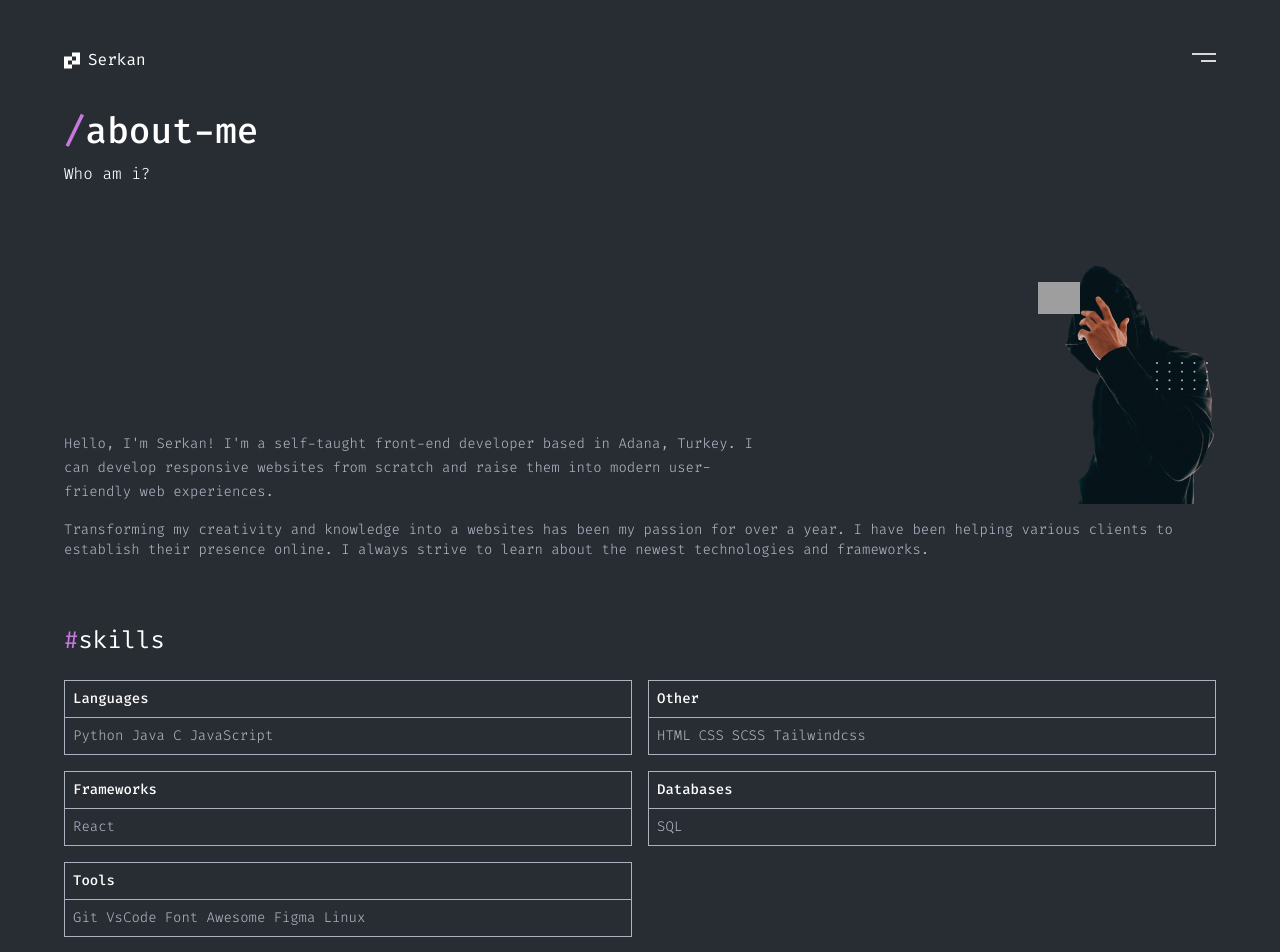
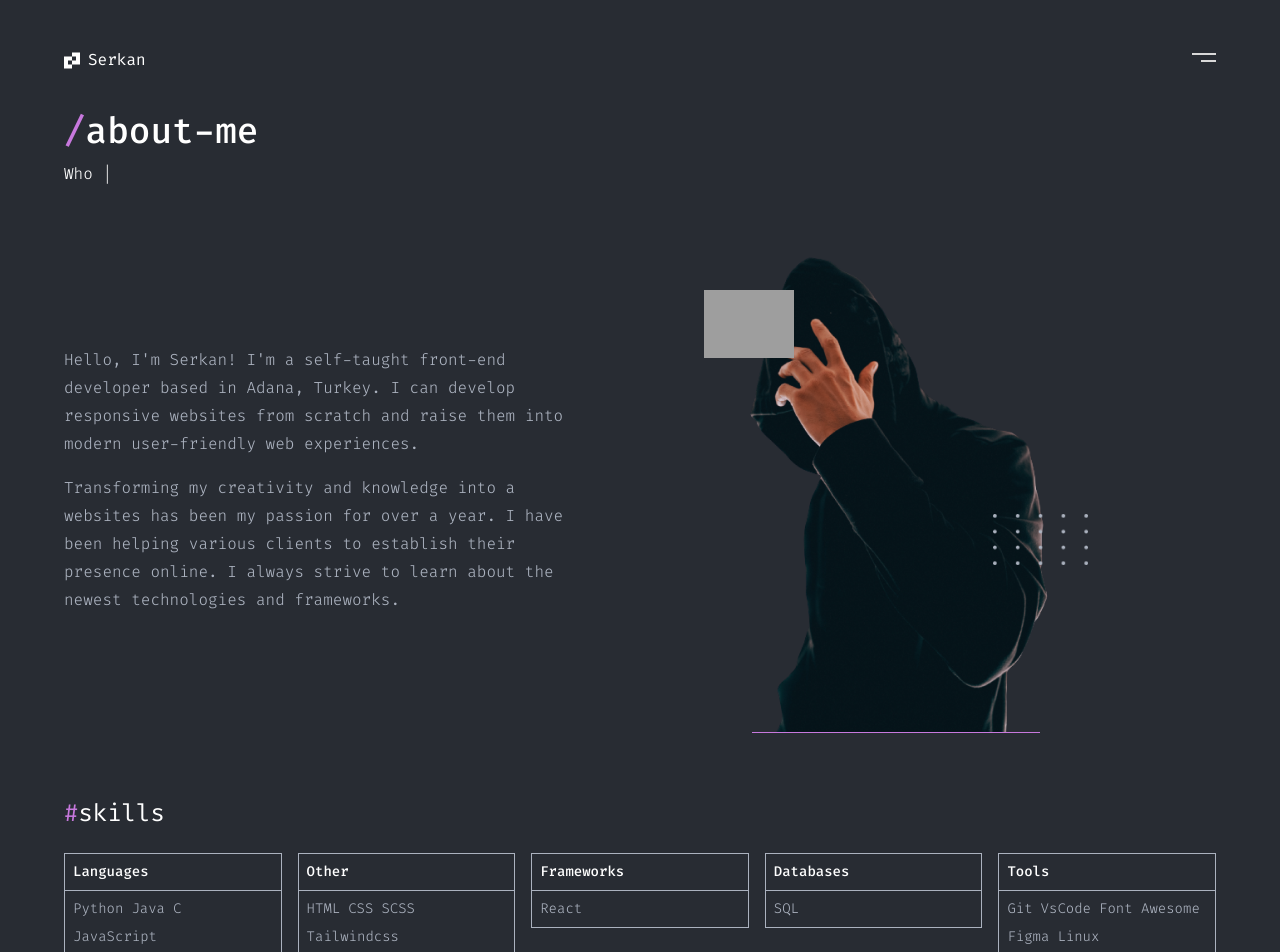
Before and after one commit to serkanursavas/portfolio, a React (Vite) app: page /about in a window 1280 px wide. Shown: the top 952 px of the page. Built offline with nearby package versions, Linux system fonts and the light colour scheme; grey boxes are pictures that could not be loaded.

Commit message:
resizing for tablet view

```diff
--- a/src/components/PageTitle.jsx
+++ b/src/components/PageTitle.jsx
@@ -1,3 +1,5 @@
+import TypingEffect from '../components/UI/TypingEffect'
+
 const PageTitle = props => {
   return (
     <div className="mt-8 text-white">
@@ -5,7 +7,9 @@ const PageTitle = props => {
         <span className="text-primary">/</span>
         {props.title}
       </p>
-      <p className="mt-1 font-light">{props.subtitle}</p>
+      <p className="mt-1 font-light">
+        <TypingEffect strings={[props.subtitle]} />
+      </p>
     </div>
   )
 }
--- a/src/pages/About.jsx
+++ b/src/pages/About.jsx
@@ -12,12 +12,14 @@ const About = () => {
         title="about-me"
         subtitle="Who am i?"
       />
-      <div className="mt-16 flex gap-1 justify-between items-end">
-        <p className="basis-3/5 leading-6 max-[330px]:text-xs text-grey font-light text-sm ">
+      <div className="sm:grid sm:grid-cols-2 sm:gap-36 sm:mt-10">
+        <div className="sm:flex sm:flex-col sm:justify-center">
+          <div className="mt-16 sm:mt-0 flex gap-1 justify-between items-end ">
+            <p className="basis-3/5 sm:basis-auto leading-6 max-[330px]:text-xs text-grey font-light  text-sm sm:text-base sm:leading-7">
               Hello, I'm Serkan! I'm a self-taught front-end developer based in Adana, Turkey. I can develop responsive
               websites from scratch and raise them into modern user-friendly web experiences.
             </p>
-        <div className="relative max-w-[170px] basis-2/5">
+            <div className="relative max-w-[170px] basis-2/5 sm:hidden">
               <img
                 className="absolute right-2 top-28 max-w-[52px]"
                 src={dots1}
@@ -33,18 +35,42 @@ const About = () => {
                 src={aboutPic}
                 alt="About-Me"
               />
+              <div className="w-32 h-[1px] bg-primary absolute bottom-0 left-4"></div>
             </div>
           </div>
-      <p className="mt-4  text-grey font-light text-sm max-[330px]:text-xs">
+          <p className="mt-4  text-grey font-light text-sm max-[330px]:text-xs sm:text-base sm:leading-7">
             Transforming my creativity and knowledge into a websites has been my passion for over a year. I have been
             helping various clients to establish their presence online. I always strive to learn about the newest
             technologies and frameworks.
           </p>
+        </div>
+        <div className="relative">
+          <div className="hidden sm:block relative w-full">
+            <img
+              className="absolute right-32 top-72 max-w-[95px]"
+              src={dots1}
+              alt="Dots"
+            />
+            <img
+              className="absolute -left-2 top-16 max-w-[90px]"
+              src={dots2}
+              alt="Dots"
+            />
+            <img
+              className=""
+              src={aboutPic}
+              alt="About-Me"
+            />
+            <div className="w-72 h-[1px] bg-primary absolute bottom-0 left-10  "></div>
+          </div>
+        </div>
+      </div>
+
       <div className="mt-16 text-white">
         <h2 className="text-2xl">
           <span className="text-primary">#</span>skills
         </h2>
-        <div className="mt-6 grid grid-cols-2 gap-4 text-sm font-light max-[330px]:text-xs">
+        <div className="mt-6 grid grid-cols-2 gap-4 text-sm font-light max-[330px]:text-xs sm:grid-cols-5">
           {skills.map((item, index) => (
             <SkillsItems
               key={index}
@@ -58,8 +84,8 @@ const About = () => {
         <h2 className="text-2xl">
           <span className="text-primary">#</span>my-fun-facts
         </h2>
-        <div className="mt-6 text-grey space-y-4 text-sm font-light max-[330px]:text-xs">
-          <div className="border border-grey p-2">
+        <div className="mt-6 text-grey space-y-4 text-sm font-light max-[330px]:text-xs sm:flex sm:space-y-0 sm:flex-wrap sm:gap-5">
+          <div className="border border-grey p-2 sm:w-fit">
             <p>
               I like to work more at <span className="text-white">night</span> than during the day.
             </p>
```
Lines whose indentation alone changed are shown as unchanged.
